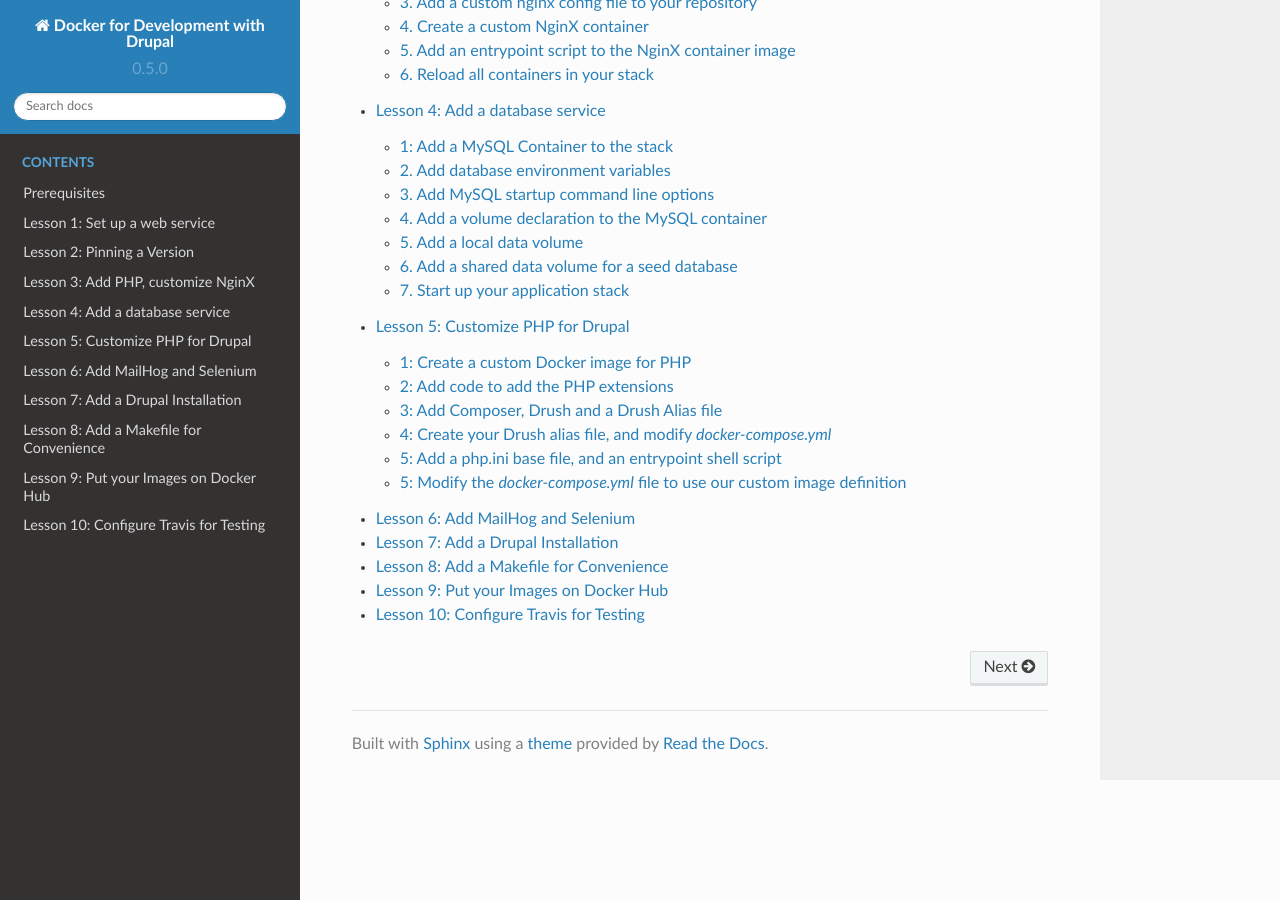
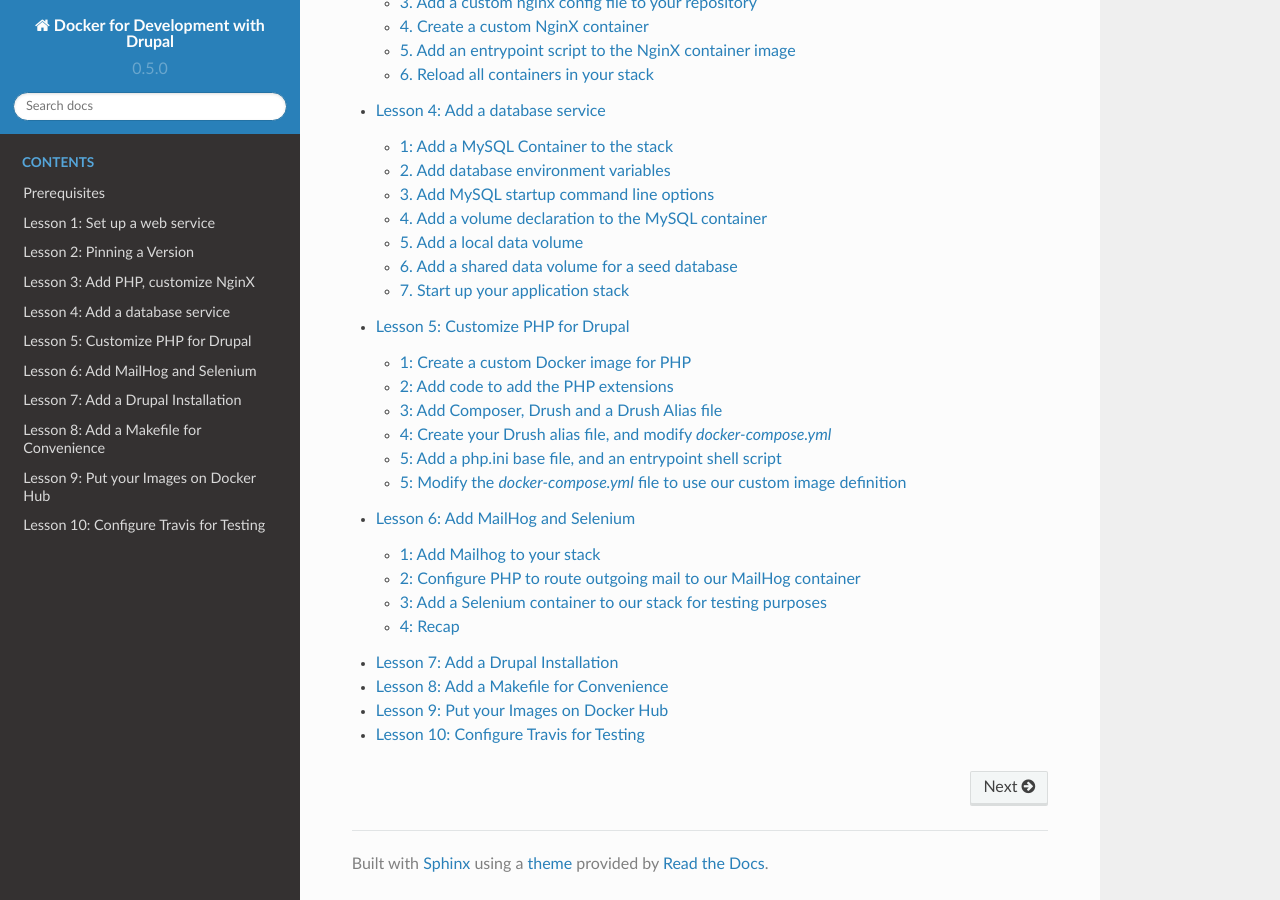
Before and after one commit to codementality/docker-for-drupal-development, a Sphinx documentation site: the page built from docs/index.rst, in a window 1280 px wide and 900 px high, scrolled down 853 px. Built offline with Sphinx 7.4.7 and the Read the Docs theme 2.0.0, drawn with Linux system fonts in a browser that asks for light colours; some of the changed lines change nothing that is shown.

Commit message:
Lesson six

```diff
--- a/docs/lessonsix.rst
+++ b/docs/lessonsix.rst
@@ -1,4 +1,140 @@
 Lesson 6:  Add MailHog and Selenium
 ===================================
 
-Placeholder text
+1: Add Mailhog to your stack
+############################
+
+Mailhog is an email testing tool for developers that allows you to fully test mail functions for a website without having a mail server installed.  Mailhog can act as a SMTP proxy, and will capture outgoing email from an application configured to use it.
+
+Conveniently, the maintainers of Mailhog have provided us with....Docker containers!
+
+To add Mailhog to your application stack, open your `docker-compose.yml` file and insert the following under the `services` key:
+
+.. code-block:: yaml
+   :linenos:
+
+    mailhog:
+    image: mailhog/mailhog:latest
+    ports:
+      - "8002:8025"
+
+This will add a MailHog container to your application stack, and will make the MailHog GUI available on port 8002.
+
+2: Configure PHP to route outgoing mail to our MailHog container
+################################################################
+
+By default, PHP uses sendmail to send out email from a web service; however, we don't have sendmail installed in our PHP container.  The MailHog community has written a sendmail replacement that is specifically designed to route mail to a MailHog instance.
+
+We have already inserted the code into the PHP container to install the MailHog Sendmail replacement, which will send mail to the MailHog container in our stack.
+
+That code specifically is as follows:
+
+.. code-block:: yaml
+   :linenos:
+
+    # Install Mailhog Sendmail support:
+    RUN apt-get update -qq && apt-get install -yq git golang-go \
+        && mkdir -p /opt/go \
+        && export GOPATH=/opt/go \
+        && go get github.com/mailhog/mhsendmail
+
+We also added the configuration to our php.ini file to configure PHP to use the Sendmail replacement:
+
+.. code-block:: yaml
+   :linenos:
+
+    [mailhog]
+    ; Mailhog php.ini settings.
+    sendmail_path = "/opt/go/bin/mhsendmail --smtp-addr=mailhog:1025"
+
+By default, the MailHog container exposes port 1025, so we will route our mail to MailHog via it's alias (mailhog) on port 1025.  This will route over the stack's network.
+
+3: Add a Selenium container to our stack for testing purposes
+#############################################################
+
+If you are in the practice of writing user acceptance and unit tests for your applications, and you like to test your applications as you write them, you can implement a testing process using Selenium to execute your user acceptance tests.
+
+As you are probably aware, Drupal has a plugin for the Symfony2 Behat module that enhances the available user acceptance testing steps that Behat provides for testing web applications.  While we won't go through the hows and whys of writing user acceptance tests as part of this training, we will implement a basic user acceptance test suite to execute enough tests to have a workable model for building our application on Travis-CI, and we'll use Selenium to execute those tests.
+
+If you've ever installed Selenium for testing purposes you're probably aware that it is a cumbersome and time consuming application to install and configure.  The Selenium community has been kind enough to provide us with pre-built Docker container images that we can leverage for use in our projects for executing automated tests driven by Selenium.
+
+To add a Selenium container to our stack, edit the `docker-compose.yml` file and add the following beneath the `services` key:
+
+.. code-block:: yaml
+   :linenos:
+
+  selenium:
+    image: selenium/standalone-firefox:2.53.0
+
+The selenium container exposes port 4444 by default.  We will need this information when we configure Behat to use Selenium for testing.
+
+That's it!  No length builds, no configuration, other than to configure Behat to use the Selenium instance in our container to execute tests.
+
+4: Recap
+########
+Now, our `docker-compose.yml` file looks like this:
+
+.. code-block:: yaml
+   :linenos:
+
+    version: '2'
+    services:
+      web:
+        build: ./docker/nginx/
+        ports:
+          - "8000:80"
+        volumes:
+          - .:/var/www/html
+        depends_on:
+          - php
+        environment:
+          #Make this the same for PHP
+          NGINX_DOCROOT: www
+          NGINX_SERVER_NAME: localhost
+          # Set to the same as the PHP_POST_MAX_SIZE, but use lowercase "m"
+          NGINX_MAX_BODY_SIZE: 20m
+
+      php:
+        build: ./docker/php/
+        expose:
+          - 9000
+        volumes:
+          - .:/var/www/html
+        depends_on:
+          - db
+        environment:
+          PHP_MEMORY_LIMIT: 256M
+          PHP_MAX_EXECUTION_TIME: 120
+          # If you set this,make sure you also set it for Nginx
+          PHP_POST_MAX_SIZE: 20M
+          PHP_UPLOAD_MAX_FILESIZE: 20M
+          # used by Drush Alias; if not specified Drush defaults to dev
+          PHP_SITE_NAME: dev
+          # used by Drush alias; if not specified Drush defaults to localhost:8000
+          PHP_HOST_NAME: localhost:8000
+          # Make this the same for Nginx
+          PHP_DOCROOT: www
+
+      db:
+        image: mariadb:10.1.21
+        environment:
+          MYSQL_ROOT_PASSWORD: root
+          MYSQL_DATABASE: drupal
+          MYSQL_USER: drupal
+          MYSQL_PASSWORD: drupal
+        command: --character-set-server=utf8mb4 --collation-server=utf8mb4_unicode_ci # The simple way to override the mariadb config.
+        volumes:
+          - mysql-data:/var/lib/mysql
+          - ./data:/docker-entrypoint-initdb.d # Place init .sql file(s) here.
+
+      mailhog:
+        image: mailhog/mailhog:latest
+        ports:
+          - "8002:8025"
+
+      selenium:
+        image: selenium/standalone-firefox:2.53.0
+
+    volumes:
+      mysql-data:
+        driver: local
```
